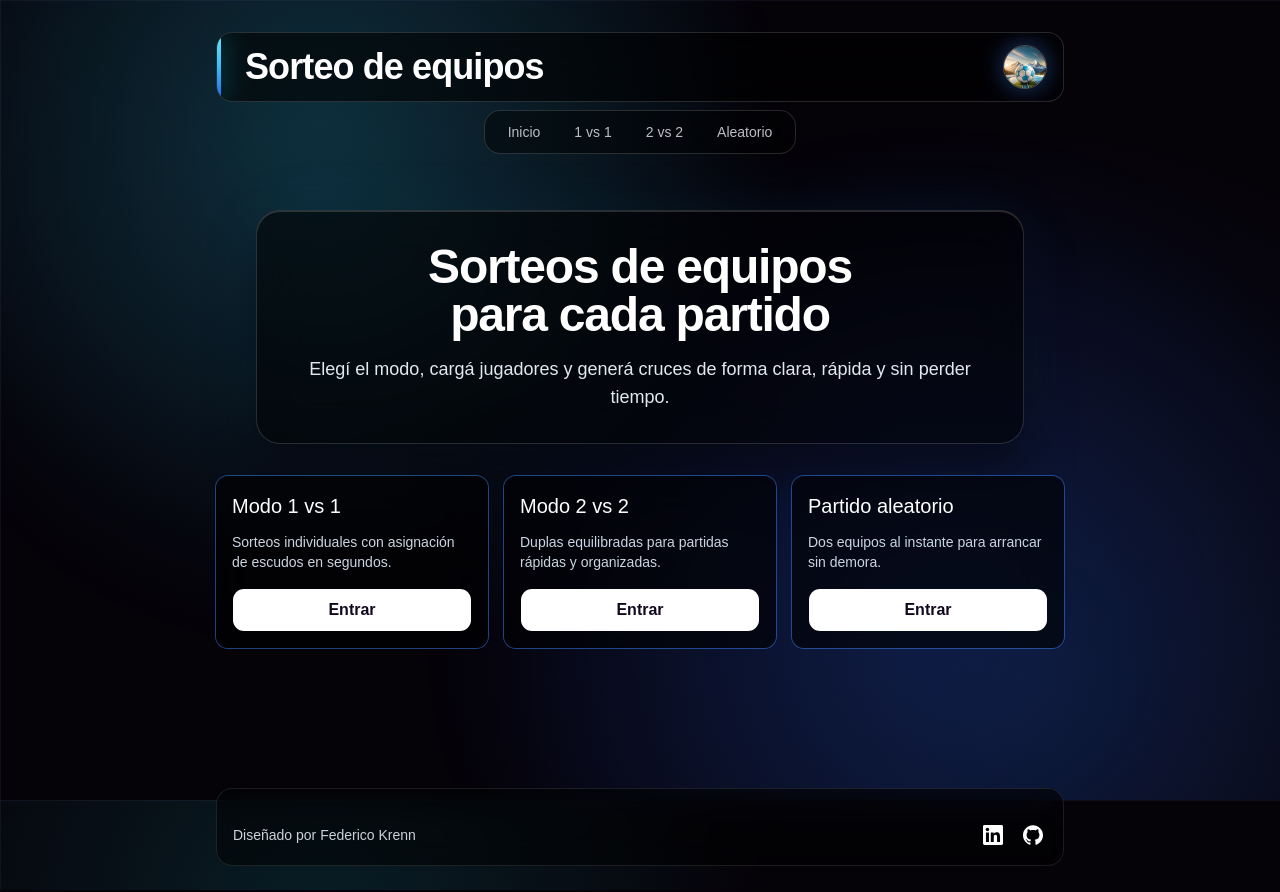
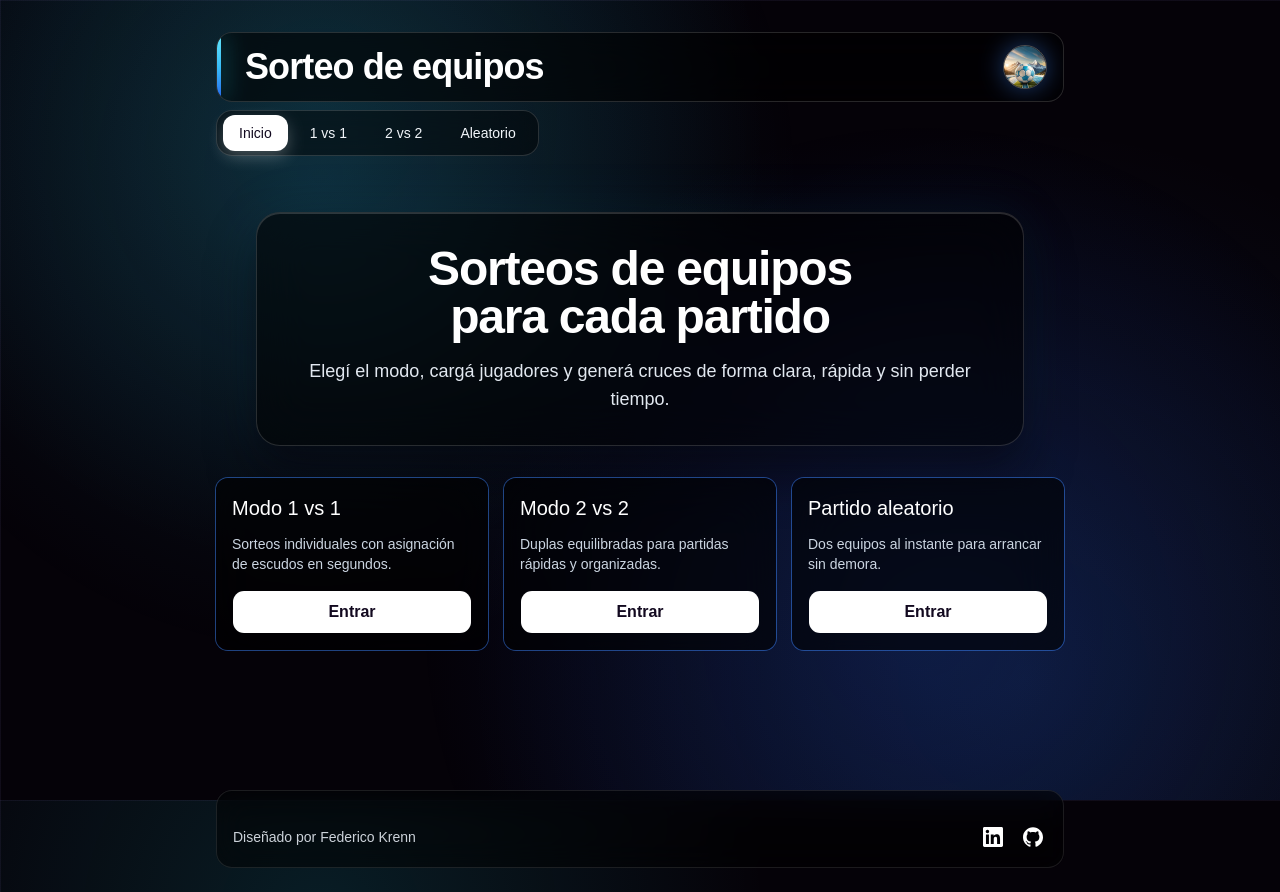
Before and after one commit to fedekrenn/sorteo-equipos, a React (Vite) app: page / in a window 1280 px wide. Built offline with nearby package versions, Linux system fonts and the light colour scheme.

Commit message:
feat: add route metadata, semantic navigation, and crawl files

```diff
--- a/src/App.jsx
+++ b/src/App.jsx
@@ -2,6 +2,7 @@ import { Routes, Route } from 'react-router-dom'
 import Header from '@components/Header'
 import Footer from '@components/Footer'
 import ModeNav from '@components/ModeNav'
+import RouteMeta from '@components/RouteMeta'
 import Index from '@pages/Index'
 import Pair from '@pages/Pair'
 import Single from '@pages/Single'
@@ -13,6 +14,7 @@ function App () {
   return (
     <div className='app-shell'>
       <div className='app-bg-overlay' aria-hidden='true' />
+      <RouteMeta />
       <Header />
       <ModeNav />
       <Routes>
--- a/src/components/ModeNav.jsx
+++ b/src/components/ModeNav.jsx
@@ -1,38 +1,38 @@
-import { useLocation, useNavigate } from 'react-router-dom'
-import { Tabs, TabsList, TabsTrigger } from '@/components/ui/tabs'
+import { Link, useLocation } from 'react-router-dom'
 
-const routes = {
-  home: '/',
-  single: '/1vs1',
-  pair: '/2vs2',
-  random: '/random-teams'
-}
-
-function getTabValue (pathname) {
-  if (pathname === routes.single) return 'single'
-  if (pathname === routes.pair) return 'pair'
-  if (pathname === routes.random) return 'random'
-  return 'home'
-}
+const modeLinks = [
+  { to: '/', label: 'Inicio' },
+  { to: '/1vs1', label: '1 vs 1' },
+  { to: '/2vs2', label: '2 vs 2' },
+  { to: '/random-teams', label: 'Aleatorio' }
+]
 
 export default function ModeNav () {
   const location = useLocation()
-  const navigate = useNavigate()
 
   return (
     <nav className='mx-auto mt-2 w-full max-w-4xl px-4 md:px-6' aria-label='Modos de sorteo'>
-      <Tabs
-        value={getTabValue(location.pathname)}
-        onValueChange={(value) => navigate(routes[value])}
-        className='items-center'
-      >
-        <TabsList className='mx-auto h-11 rounded-2xl border border-white/15 bg-black/45 px-1.5 backdrop-blur-xl'>
-          <TabsTrigger value='home' className='rounded-xl px-4 text-sm'>Inicio</TabsTrigger>
-          <TabsTrigger value='single' className='rounded-xl px-4 text-sm'>1 vs 1</TabsTrigger>
-          <TabsTrigger value='pair' className='rounded-xl px-4 text-sm'>2 vs 2</TabsTrigger>
-          <TabsTrigger value='random' className='rounded-xl px-4 text-sm'>Aleatorio</TabsTrigger>
-        </TabsList>
-      </Tabs>
+      <ul className='mx-auto inline-flex min-h-11 flex-wrap items-center justify-center gap-1.5 rounded-2xl border border-white/15 bg-black/45 px-1.5 py-1 backdrop-blur-xl'>
+        {modeLinks.map(({ to, label }) => {
+          const isActive = location.pathname === to
+
+          return (
+            <li key={to}>
+              <Link
+                to={to}
+                aria-current={isActive ? 'page' : undefined}
+                className={`inline-flex h-9 items-center justify-center rounded-xl px-4 text-sm font-medium transition-all focus-visible:outline-none focus-visible:ring-2 focus-visible:ring-cyan-300/80 ${
+                  isActive
+                    ? 'bg-white text-[#12091f] shadow-[0_6px_16px_rgba(255,255,255,0.25)]'
+                    : 'text-slate-100 hover:bg-white/15 hover:text-white'
+                }`}
+              >
+                {label}
+              </Link>
+            </li>
+          )
+        })}
+      </ul>
     </nav>
   )
 }
--- /dev/null
+++ b/src/components/RouteMeta.jsx
@@ -0,0 +1,87 @@
+import { useEffect } from 'react'
+import { useLocation } from 'react-router-dom'
+
+const SITE_URL = 'https://sorteo-equipos.vercel.app'
+const OG_IMAGE_URL = `${SITE_URL}/open-graph.webp`
+
+const ROUTE_META = {
+  '/': {
+    title: 'Sorteo de equipos de fútbol | 1 vs 1, 2 vs 2 y aleatorio',
+    description: 'Sorteá equipos de fútbol en segundos para 1 vs 1, 2 vs 2 o partido aleatorio. Armá cruces rápidos, claros y listos para jugar con tus amigos.',
+    path: '/',
+    robots: 'index, follow'
+  },
+  '/1vs1': {
+    title: 'Modo 1 vs 1 | Sorteo de equipos de fútbol',
+    description: 'Generá cruces 1 vs 1 con jugadores y equipos al azar en segundos. Ideal para partidos rápidos y organizados.',
+    path: '/1vs1',
+    robots: 'index, follow'
+  },
+  '/2vs2': {
+    title: 'Modo 2 vs 2 | Sorteo de equipos de fútbol',
+    description: 'Armá duplas equilibradas y sorteá equipos para partidos 2 vs 2 de forma simple, rápida y clara.',
+    path: '/2vs2',
+    robots: 'index, follow'
+  },
+  '/random-teams': {
+    title: 'Partido aleatorio | Sorteo de equipos de fútbol',
+    description: 'Obtené dos equipos al instante para arrancar un partido aleatorio sin cargar jugadores manualmente.',
+    path: '/random-teams',
+    robots: 'index, follow'
+  }
+}
+
+const FALLBACK_META = {
+  title: 'Página no encontrada | Sorteo de equipos de fútbol',
+  description: 'La ruta que buscás no existe. Volvé al inicio para seguir sorteando equipos de fútbol.',
+  path: '/',
+  robots: 'noindex, nofollow'
+}
+
+function upsertMetaTag (selector, attr, key, value) {
+  let element = document.head.querySelector(selector)
+
+  if (element == null) {
+    element = document.createElement('meta')
+    element.setAttribute(attr, key)
+    document.head.appendChild(element)
+  }
+
+  element.setAttribute('content', value)
+}
+
+function upsertCanonical (href) {
+  let canonical = document.head.querySelector('link[rel="canonical"]')
+
+  if (canonical == null) {
+    canonical = document.createElement('link')
+    canonical.setAttribute('rel', 'canonical')
+    document.head.appendChild(canonical)
+  }
+
+  canonical.setAttribute('href', href)
+}
+
+export default function RouteMeta () {
+  const location = useLocation()
+
+  useEffect(() => {
+    const meta = ROUTE_META[location.pathname] ?? FALLBACK_META
+    const canonicalUrl = `${SITE_URL}${meta.path}`
+
+    document.title = meta.title
+    upsertMetaTag('meta[name="description"]', 'name', 'description', meta.description)
+    upsertMetaTag('meta[name="robots"]', 'name', 'robots', meta.robots)
+    upsertMetaTag('meta[property="og:url"]', 'property', 'og:url', canonicalUrl)
+    upsertMetaTag('meta[property="og:title"]', 'property', 'og:title', meta.title)
+    upsertMetaTag('meta[property="og:description"]', 'property', 'og:description', meta.description)
+    upsertMetaTag('meta[property="og:image"]', 'property', 'og:image', OG_IMAGE_URL)
+    upsertMetaTag('meta[name="twitter:title"]', 'name', 'twitter:title', meta.title)
+    upsertMetaTag('meta[name="twitter:description"]', 'name', 'twitter:description', meta.description)
+    upsertMetaTag('meta[name="twitter:image"]', 'name', 'twitter:image', OG_IMAGE_URL)
+    upsertMetaTag('meta[property="twitter:url"]', 'property', 'twitter:url', canonicalUrl)
+    upsertCanonical(canonicalUrl)
+  }, [location.pathname])
+
+  return null
+}
```
Also changed, not shown: public/robots.txt (added), 1 other file (tests, documents, lock files or other folders).
